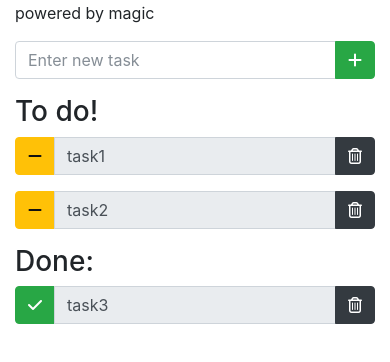
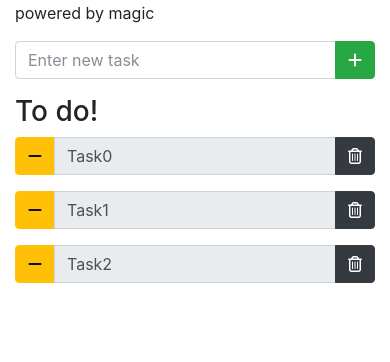
Before and after one commit to dfolomkin/todo-react, a React app: page / in a window 390 px wide. Shown: the top 362 px of the page. Built offline with nearby package versions, Linux system fonts and the light colour scheme.

Commit message:
try to use new react context

```diff
--- a/src/app/app.jsx
+++ b/src/app/app.jsx
@@ -1,72 +1,22 @@
 import React from 'react';
-import ReactDOM from 'react-dom';
 
-import AddTaskBar from './components/add-task-bar.jsx';
-import TaskList from './components/task-list.jsx';
+import { AddTaskBar, TasksList } from './components';
+import { TasksContext, taskStorage } from './context';
 
-class App extends React.Component {
-  constructor(props) {
-    super(props);
-    this.state = {
-      lastId: 3,
-      tasks: [
-        { id: 1, title: 'task1', done: false },
-        { id: 2, title: 'task2', done: false },
-        { id: 3, title: 'task3', done: true }
-      ]
-    };
-    this.handleAdd = this.handleAdd.bind(this);
-    this.handleDelete = this.handleDelete.bind(this);
-    this.handleChangeStatus = this.handleChangeStatus.bind(this);
-  }
-
-  handleAdd(taskTitle) {
-    this.setState(prevState => ({
-      lastId: ++prevState.lastId,
-      tasks: [...prevState.tasks, { id: ++prevState.lastId, title: taskTitle, done: false }]
-    }));
-  }
-
-  handleDelete(id) {
-    this.setState(prevState => ({
-      tasks: prevState.tasks.filter(obj => obj.id !== id)
-    }));
-  }
-
-  handleChangeStatus(id) {
-    this.setState(prevState => {
-      //is this anough ummutable?
-      prevState.tasks.forEach(obj => {
-        if (obj.id === id) {
-          obj.done = !obj.done;
-        }
-      });
-      return ({
-        tasks: prevState.tasks
-      });
-    });
-  }
-
-  render() {
-    return (
+const App = () => (
   <div className="container">
     <div className="row">
-          <div className="col-sm-2"></div>
+      <div className="col-sm-2" />
       <div className="col-sm-8">
-            <div className="form-group pull-right">
-              powered by magic
+        <div className="form-group pull-right">powered by magic</div>
+        <TasksContext.Provider value={taskStorage}>
+          <AddTaskBar />
+          <TasksList />
+        </TasksContext.Provider>
       </div>
-            <AddTaskBar onAdd={this.handleAdd} />
-            <TaskList tasks={this.state.tasks} onCheck={this.handleChangeStatus} onDelete={this.handleDelete} />
-          </div>
-          <div className="col-sm-2"></div>
+      <div className="col-sm-2" />
     </div>
   </div>
 );
-  };
-};
 
-ReactDOM.render(
-  <App />,
-  document.getElementById('app')
-);
+export default App;
--- a/src/app/components/add-task-bar.jsx
+++ /dev/null
@@ -1,44 +0,0 @@
-import React from 'react';
-
-class AddTaskBar extends React.Component {
-  constructor(props) {
-    super(props);
-    this.state = {
-      inputText: ''
-    }
-    this.handleInputChange = this.handleInputChange.bind(this);
-    this.handleKeyPress = this.handleKeyPress.bind(this);
-    this.handleAddClick = this.handleAddClick.bind(this);
-  }
-
-  handleInputChange(e) {
-    this.setState({ inputText: e.target.value });
-  }
-
-  handleKeyPress(e) {
-    if (e.key == 'Enter') {
-      this.props.onAdd(this.state.inputText);
-      this.setState({ inputText: '' });
-    }
-  }
-
-  handleAddClick() {
-    this.props.onAdd(this.state.inputText);
-    this.setState({ inputText: '' });
-  }
-
-  render() {
-    return (
-      <div className="form-group">
-        <div className="input-group">
-          <input className="form-control" type="text" placeholder="Enter new task" value={this.state.inputText} onChange={this.handleInputChange} onKeyPress={this.handleKeyPress} />
-          <span className="input-group-btn">
-            <button className="btn btn-success" type="button" onClick={this.handleAddClick}><i className="fa fa-plus"></i></button>
-          </span>
-        </div>
-      </div>
-    );
-  };
-}
-
-export default AddTaskBar;
--- /dev/null
+++ b/src/app/components/addTaskBar.jsx
@@ -0,0 +1,55 @@
+import React from 'react';
+
+import { withTasks } from '../context';
+
+export class AddTaskBarComponent extends React.Component {
+  constructor(props) {
+    super(props);
+    this.state = {
+      inputText: ''
+    };
+  }
+
+  handleInputChange = e => {
+    this.setState({ inputText: e.target.value });
+  };
+
+  handleKeyPress = e => {
+    if (e.key == 'Enter' && this.state.inputText !== '') {
+      this.props.addTask(this.state.inputText);
+      this.setState({ inputText: '' });
+    }
+  };
+
+  handleAddClick = () => {
+    if (this.state.inputText !== '') {
+      this.props.addTask(this.state.inputText);
+      this.setState({ inputText: '' });
+    }
+  };
+
+  render() {
+    console.log(this.props);
+    return (
+      <div className="form-group">
+        <div className="input-group">
+          <input
+            className="form-control"
+            type="text"
+            placeholder="Enter new task"
+            value={this.state.inputText}
+            onChange={this.handleInputChange}
+            onKeyPress={this.handleKeyPress}
+          />
+          <span className="input-group-btn">
+            <button className="btn btn-success" type="button" onClick={this.handleAddClick}>
+              <i className="fa fa-plus" />
+            </button>
+          </span>
+        </div>
+      </div>
+    );
+  }
+}
+
+export const AddTaskBar = withTasks(AddTaskBarComponent);
--- /dev/null
+++ b/src/app/components/index.js
@@ -0,0 +1,3 @@
+export * from './addTaskBar';
+export * from './tasksList';
+export * from './task';
--- a/src/app/components/task-list.jsx
+++ /dev/null
@@ -1,45 +0,0 @@
-import React from 'react';
-
-import Task from './task.jsx'
-
-class TaskList extends React.Component {
-  constructor(props) {
-    super(props);
-    this.handleCheck = this.handleCheck.bind(this);
-    this.handleDelete = this.handleDelete.bind(this);
-  }
-
-  handleCheck(id) {
-    this.props.onCheck(id);
-  }
-
-  handleDelete(id) {
-    this.props.onDelete(id);
-  }
-
-  render() {
-    const todoTasksArr = this.props.tasks.filter(obj => !obj.done);
-    const doneTasksArr = this.props.tasks.filter(obj => obj.done);
-    const todoTasks = todoTasksArr.map((obj) => (
-      <Task key={obj.id} id={obj.id} title={obj.title} done={obj.done} onCheck={this.handleCheck} onDelete={this.handleDelete} />
-    ));
-    const doneTasks = doneTasksArr.map((obj) => (
-      <Task key={obj.id} id={obj.id} title={obj.title} done={obj.done} onCheck={this.handleCheck} onDelete={this.handleDelete} />
-    ));
-
-    return (
-      <div>
-        {(todoTasks.length > 0) ? <h3>To do!</h3> : null}
-        <div className="form-group">
-          {todoTasks}
-        </div>
-        {(doneTasks.length > 0) ? <h3>Done:</h3> : null}
-        <div className="form-group">
-          {doneTasks}
-        </div>
-      </div>
-    );
-  };
-}
-
-export default TaskList;
--- a/src/app/components/task.jsx
+++ b/src/app/components/task.jsx
@@ -1,37 +1,44 @@
 import React from 'react';
 
-class Task extends React.Component {
-  constructor(props) {
-    super(props);
-    this.handleCheckClick = this.handleCheckClick.bind(this);
-    this.handleDeleteClick = this.handleDeleteClick.bind(this);
-  }
+import { withTasks } from '../context';
 
-  handleCheckClick() {
-    this.props.onCheck(this.props.id);
-  }
+export class TaskComponent extends React.Component {
+  // прям сразу вызывать
 
-  handleDeleteClick() {
-    this.props.onDelete(this.props.id);
-  }
+  handleDeleteClick = () => {
+    this.props.deleteTask(this.props.id);
+  };
+
+  handleCheckClick = () => {
+    this.props.changeTaskStatus(this.props.id);
+  };
 
   render() {
-    const icon = this.props.done ? <i className="fa fa-check"></i> : <i className="fa fa-minus"></i>;
+    const icon = this.props.done ? <i className="fa fa-check" /> : <i className="fa fa-minus" />;
+    console.log(this.props);
 
     return (
       <div className="form-group">
         <div className="input-group">
           <span className="input-group-btn">
-            <button className={this.props.done ? "btn btn-success" : "btn btn-warning"} type="button" onClick={this.handleCheckClick}>{icon}</button>
+            <button
+              className={this.props.done ? 'btn btn-success' : 'btn btn-warning'}
+              type="button"
+              onClick={this.handleCheckClick}
+            >
+              {icon}
+            </button>
           </span>
-          <input className="form-control" type="text" value={this.props.title} disabled placeholder="Enter a task" />
+          <input className="form-control" type="text" value={this.props.title} disabled />
           <span className="input-group-btn">
-            <button className="btn btn-dark" type="button" onClick={this.handleDeleteClick}><i className="fa fa-trash-o"></i></button>
+            <button className="btn btn-dark" type="button" onClick={this.handleDeleteClick}>
+              <i className="fa fa-trash-o" />
+            </button>
           </span>
         </div>
       </div>
     );
-  };
+  }
 }
 
-export default Task;
+export const Task = withTasks(TaskComponent);
--- /dev/null
+++ b/src/app/components/tasksList.jsx
@@ -0,0 +1,22 @@
+import React from 'react';
+
+import { Task } from './task.jsx';
+import { withTasks } from '../context';
+
+const TasksListComponent = ({ tasks }) => {
+  const todoTasksArr = tasks.filter(obj => !obj.done);
+  const doneTasksArr = tasks.filter(obj => obj.done);
+  const todoTasks = todoTasksArr.map(obj => <Task key={obj.id} {...obj} />);
+  const doneTasks = doneTasksArr.map(obj => <Task key={obj.id} {...obj} />);
+
+  return (
+    <div>
+      {todoTasks.length > 0 ? <h3>To do!</h3> : null}
+      <div className="form-group">{todoTasks}</div>
+      {doneTasks.length > 0 ? <h3>Done:</h3> : null}
+      <div className="form-group">{doneTasks}</div>
+    </div>
+  );
+};
+
+export const TasksList = withTasks(TasksListComponent);
--- /dev/null
+++ b/src/app/context.jsx
@@ -0,0 +1,35 @@
+import React, { createContext } from 'react';
+
+let tasks = [
+  { id: 0, title: 'Task0', done: false },
+  { id: 1, title: 'Task1', done: false },
+  { id: 2, title: 'Task2', done: false }
+];
+
+export const taskStorage = {
+  tasks: tasks,
+  addTask: title => {
+    console.log('adding');
+    if (!tasks.map(item => item.title).includes(title)) {
+      const id = tasks.length ? tasks[tasks.length - 1].id + 1 : 0;
+
+      tasks = [...tasks, { id, title, done: false }];
+    }
+  },
+  deleteTask: id => {
+    const index = tasks.findIndex(item => item.id === id);
+
+    tasks = tasks.slice(0, index).concat(tasks.slice(index + 1));
+  },
+  changeTaskStatus: id => {
+    tasks = tasks.map(item => (item.id === id ? { ...item, done: !item.done } : { ...item }));
+  }
+};
+
+export const TasksContext = createContext(taskStorage);
+
+export const withTasks = Component => props => (
+  <TasksContext.Consumer>
+    {({ tasks, ...methods }) => <Component {...props} tasks={tasks} {...methods} />}
+  </TasksContext.Consumer>
+);
--- /dev/null
+++ b/src/index.jsx
@@ -0,0 +1,6 @@
+import React from 'react';
+import ReactDOM from 'react-dom';
+
+import App from './app/app';
+
+ReactDOM.render(<App />, document.getElementById('app'));
--- a/webpack.config.js
+++ b/webpack.config.js
@@ -4,11 +4,8 @@ const HtmlWebpackPlugin = require('html-webpack-plugin');
 
 module.exports = {
   entry: {
-    vendor: [
-      'react',
-      'react-dom'
-    ],
-    app: './src/app/app.jsx'
+    vendor: ['react', 'react-dom'],
+    app: './src/index.jsx'
   },
 
   output: {
@@ -19,16 +16,21 @@ module.exports = {
   module: {
     rules: [
       {
-        test: /\.jsx$/,
+        test: /\.(js|jsx)$/,
         exclude: path.join(__dirname, 'node_modules'),
         use: {
           loader: 'babel-loader',
           options: {
-            presets: ['env', 'react']
+            presets: ['env', 'stage-2', 'react'],
+            plugins: ['transform-class-properties']
           }
         }
       }
     ]
+  },
+
+  resolve: {
+    extensions: ['.js', '.jsx']
   },
 
   plugins: [
```
Also changed, not shown: package.json (+14 -7 lines), 1 other file (tests, documents, lock files or other folders). Lines whose indentation alone changed are shown as unchanged.
